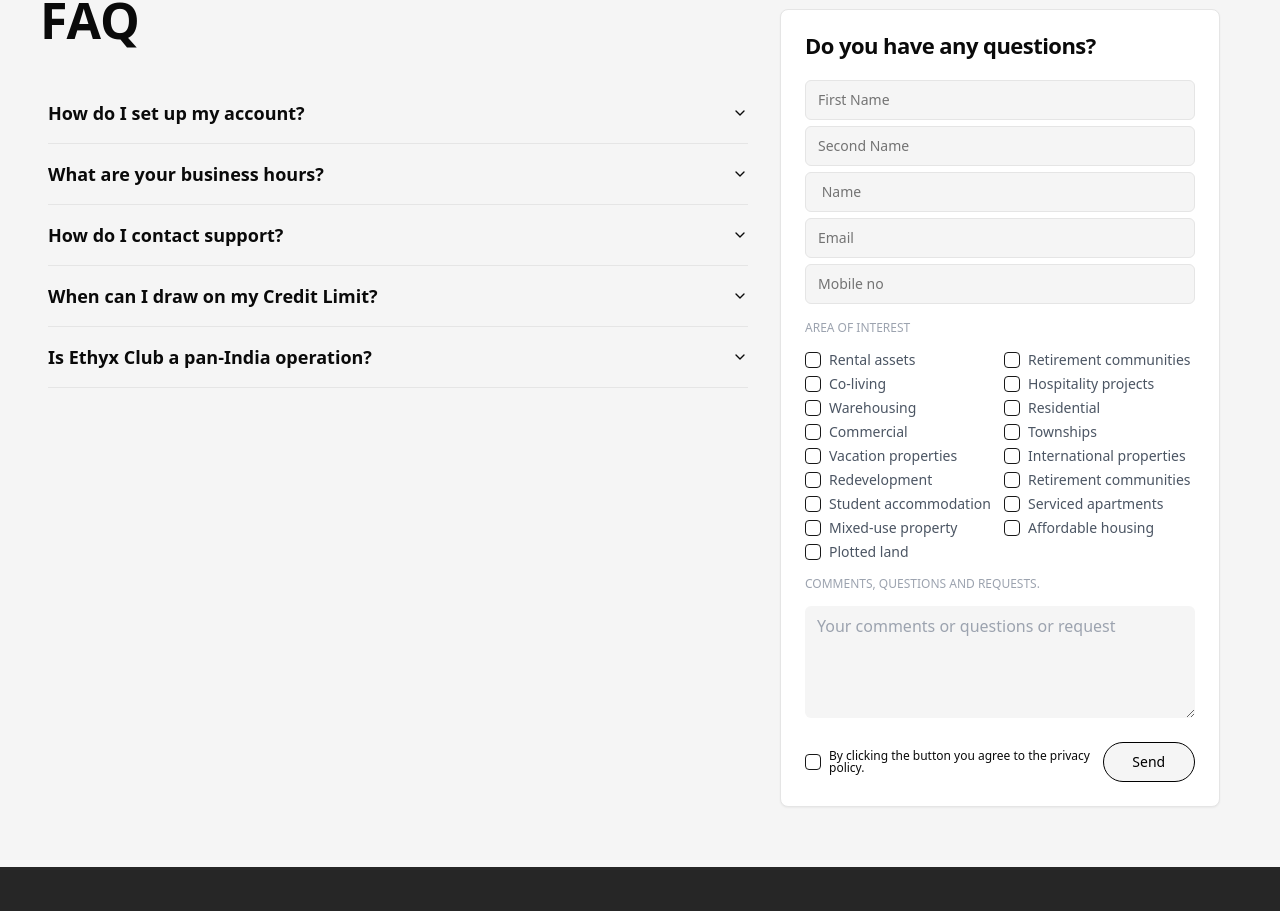
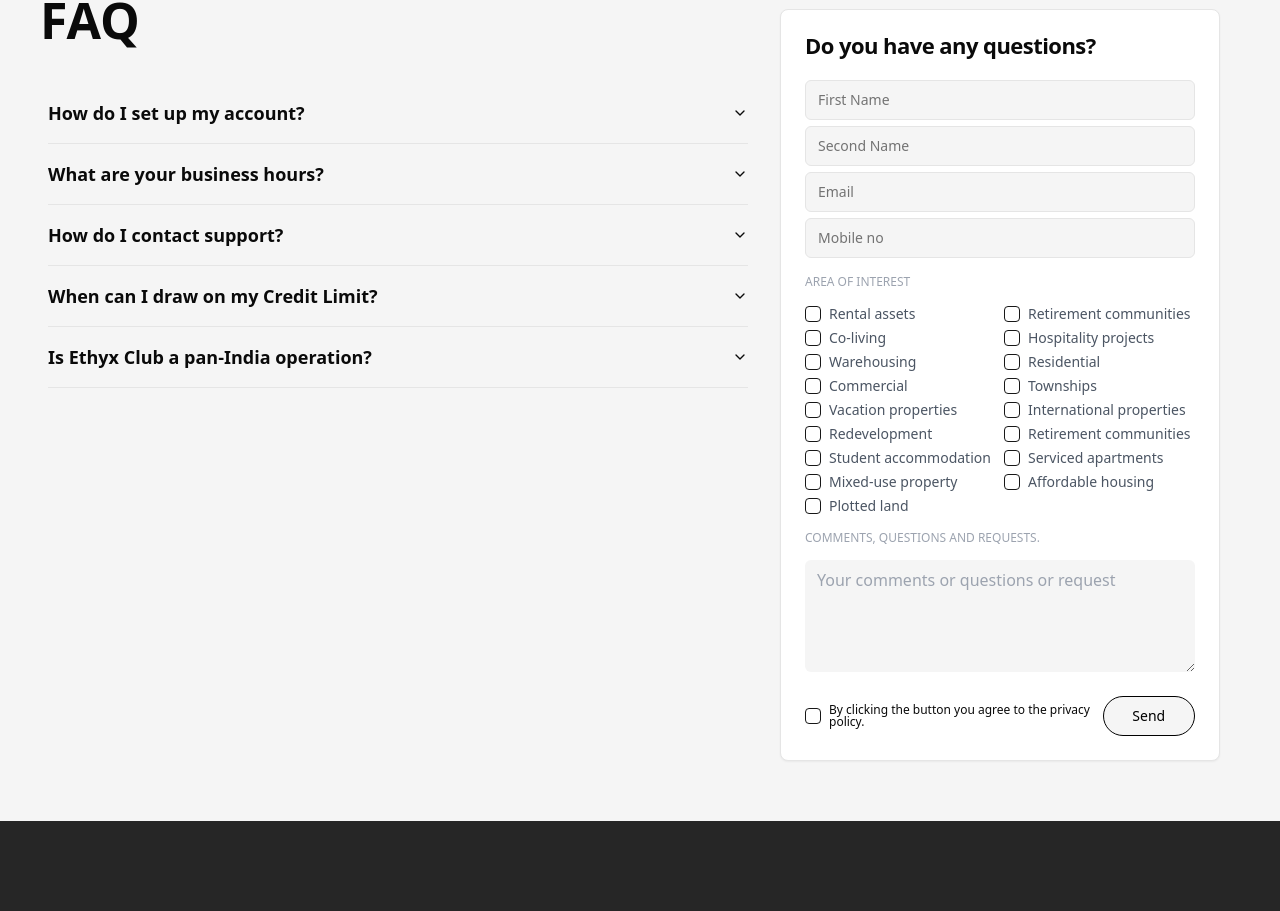
Before and after one commit to pranavnahar/altern8-investor, a Next.js app: page / in a window 1280 px wide. Shown: the part 5638-6549 px from the top of the page. Built offline with nearby package versions, Linux system fonts and the light colour scheme.

Commit message:
updated the contact us from

```diff
--- a/src/components/FaqSection.tsx
+++ b/src/components/FaqSection.tsx
@@ -45,7 +45,7 @@ export const FaqSection = forwardRef<HTMLDivElement>((props, ref) => {
                                     <div className="flex flex-col space-y-1.5">
                                     <Input className="bg-[#F5F5F5]" id="first_name" placeholder="First Name" />
                                     <Input className="bg-[#F5F5F5]" id="Second_name" placeholder="Second Name" />
-                                        <Input className="bg-[#F5F5F5]" id="company_name" placeholder=" Name" />
+                                        {/* <Input className="bg-[#F5F5F5]" id="company_name" placeholder=" Name" /> */}
                                         <Input className="bg-[#F5F5F5]" id="company_email" placeholder="Email" type="email" />
                                         <Input className="bg-[#F5F5F5]" id="number" placeholder="Mobile no" type="number" />
                                     </div>
```
